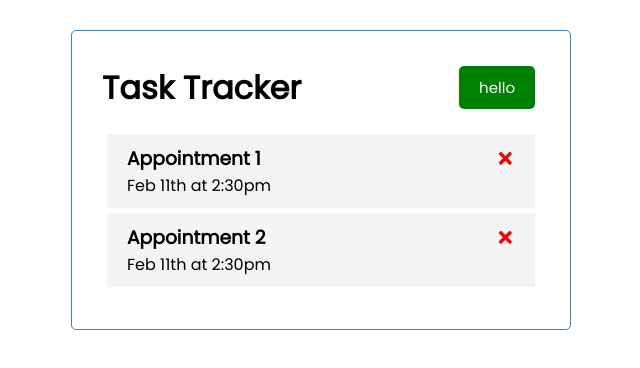
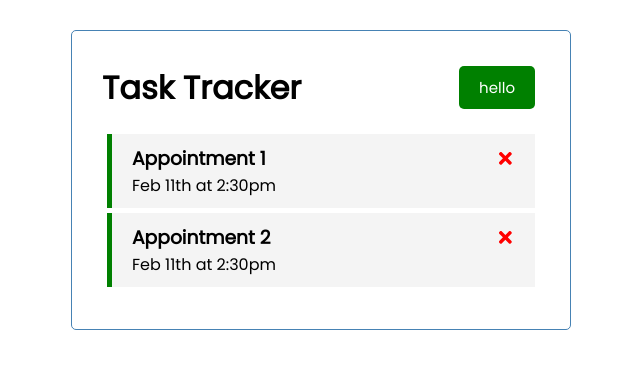
Before and after one commit to bilalgit98/ReactCrashCourse, a React (Create React App) app in the folder react-task-tracker/: page / in a window 1280 px wide. Shown: the top 368 px of the page, without its empty margins (319-959 px from the left). Built offline with nearby package versions, Linux system fonts and the light colour scheme.

Commit message:
Toggle Reminder and Conditional Styling

```diff
--- a/react-task-tracker/src/App.js
+++ b/react-task-tracker/src/App.js
@@ -23,12 +23,20 @@ const App = () => {
   const deleteTask = (id) => {
     setTasks(tasks.filter((task) => task.id !== id));
   };
+  //toggle reminder
+  const toggleReminder = (id) => {
+    setTasks(
+      tasks.map((task) =>
+        task.id === id ? { ...task, reminder: !task.reminder } : task
+      )
+    );
+  };
 
   return (
     <div className="container">
       <Header />
       {tasks.length > 0 ? (
-        <Tasks tasks={tasks} onDelete={deleteTask} />
+        <Tasks tasks={tasks} onDelete={deleteTask} onToggle={toggleReminder} />
       ) : (
         "No Tasks Available!"
       )}
--- a/react-task-tracker/src/components/Task.js
+++ b/react-task-tracker/src/components/Task.js
@@ -1,8 +1,11 @@
 import { FaTimes } from "react-icons/fa";
 
-const Task = ({ task, onDelete }) => {
+const Task = ({ task, onDelete, onToggle }) => {
   return (
-    <div className="task">
+    <div
+      className={`task ${task.reminder ? "reminder" : ""}`}
+      onDoubleClick={() => onToggle(task.id)}
+    >
       <h3>
         {task.text}{" "}
         <FaTimes
--- a/react-task-tracker/src/components/Tasks.js
+++ b/react-task-tracker/src/components/Tasks.js
@@ -1,9 +1,14 @@
 import Task from "./Task";
-const Tasks = ({ tasks, onDelete }) => {
+const Tasks = ({ tasks, onDelete, onToggle }) => {
   return (
     <>
       {tasks.map((task) => (
-        <Task key={task.id} task={task} onDelete={onDelete} />
+        <Task
+          key={task.id}
+          task={task}
+          onDelete={onDelete}
+          onToggle={onToggle}
+        />
       ))}
     </>
   );
```
